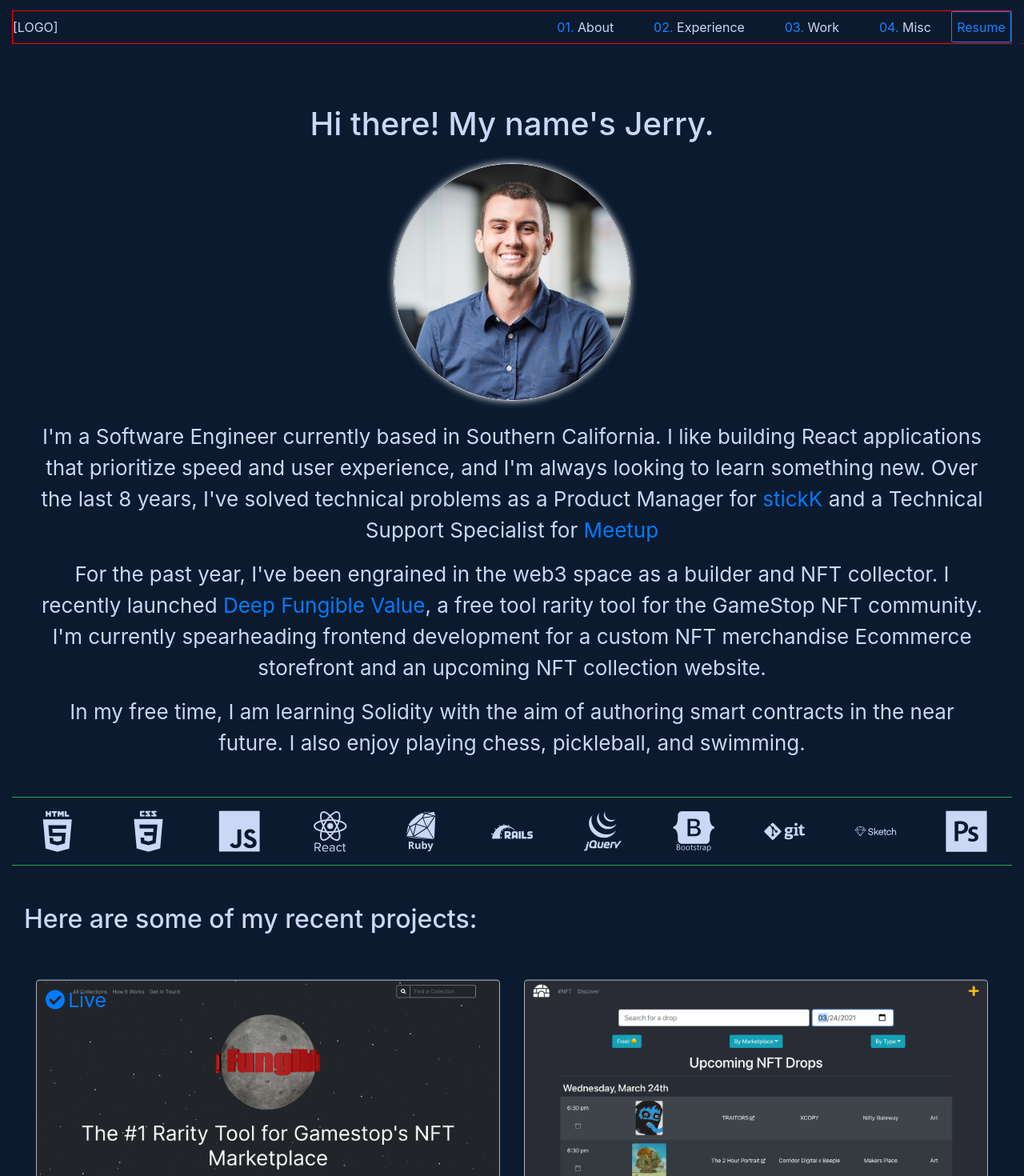
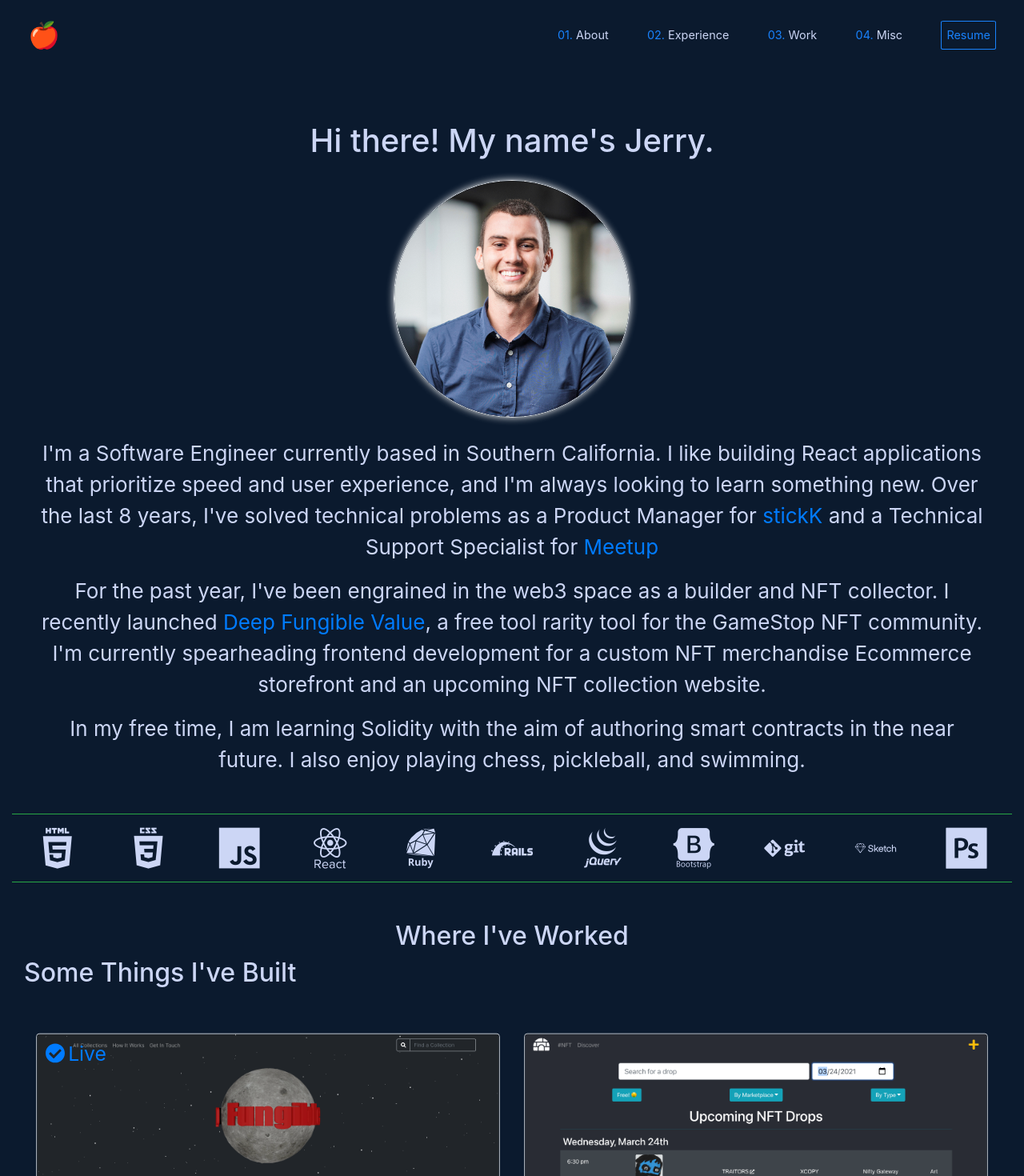
Before and after one commit to brownjer3/personal-website, a React (Create React App) app: page / in a window 1280 px wide. Shown: the top 1470 px of the page at 80% size. Built offline with nearby package versions, Linux system fonts and the light colour scheme.

Commit message:
add in work experience section

```diff
--- a/src/App.css
+++ b/src/App.css
@@ -20,13 +20,14 @@
 }
 
 .top-nav {
-	border: 1px solid red;
+	z-index: 999;
+	background-color: #0b1a2e;
 	display: flex;
 	justify-content: end;
 	align-items: center;
 	width: 100%;
-	font-size: 1rem;
-	margin: 1% 0%;
+	font-size: 0.9rem;
+	padding: 20px 20px;
 }
 
 .navbar-link {
@@ -54,7 +55,7 @@
 	padding: 0.5%;
 	color: #1982fc;
 	cursor: pointer;
-	/* transition: 1s; */
+	margin-left: 2%;
 }
 
 .resume-box:hover {
@@ -62,6 +63,7 @@
 }
 
 .logo {
+	font-size: 2rem;
 	margin-right: auto;
 }
 
--- /dev/null
+++ b/src/mainComponents/Experience.js
@@ -0,0 +1,5 @@
+const Experience = () => {
+	return <h2>Where I've Worked</h2>;
+};
+
+export default Experience;
--- a/src/mainComponents/Home.js
+++ b/src/mainComponents/Home.js
@@ -4,6 +4,7 @@ import ProjectsContainer from "../projects/ProjectsContainer";
 import TechBanner from "./TechBanner";
 import OtherStuff from "./OtherStuff";
 import Navbar from "./Navbar";
+import Experience from "./Experience";
 
 export default function Home() {
 	return (
@@ -11,6 +12,7 @@ export default function Home() {
 			<Navbar />
 			<AboutMe />
 			<TechBanner />
+			<Experience />
 			<ProjectsContainer />
 			<OtherStuff />
 		</Container>
--- a/src/mainComponents/Navbar.js
+++ b/src/mainComponents/Navbar.js
@@ -1,9 +1,7 @@
-// import Container from "react-bootstrap/Container";
-
 const Navbar = () => {
 	return (
 		<div className="top-nav">
-			<div className="logo">[LOGO]</div>
+			<div className="logo">🍎</div>
 			<div className="navbar-link">
 				<span className="navbar-number">01.</span>{" "}
 				<a href="#about" className="navbar-text">
--- a/src/mainComponents/OtherStuff.js
+++ b/src/mainComponents/OtherStuff.js
@@ -3,7 +3,7 @@ import Container from "react-bootstrap/Container";
 const OtherStuff = () => {
 	return (
 		<Container fluid className="my-4 text-left" id="misc">
-			<h2 className="mb-5">Other notable accomplishments: </h2>
+			<h2 className="mb-5">Misc Extras</h2>
 			<li>2008: Eagle Scout</li>
 			<li>2013: Grinnell College Men's Swimming Record Holder</li>
 			<li>2014: Grinnell College Men's Soccer Captain</li>
--- a/src/projects/ProjectsContainer.js
+++ b/src/projects/ProjectsContainer.js
@@ -13,10 +13,11 @@ export default class Projects extends Component {
 	render() {
 		return (
 			<Container fluid id="work">
-				<h2 className="mb-5 text-left">Here are some of my recent projects:</h2>
+				<h2 className="mb-5 text-left">Some Things I've Built</h2>
 				<Row className="projects" xs={1} lg={2} noGutters>
 					{this.makeProjects()}
 				</Row>
+				{/* <h2>Other Noteworthy Projects</h2> */}
 			</Container>
 		);
 	}
```
